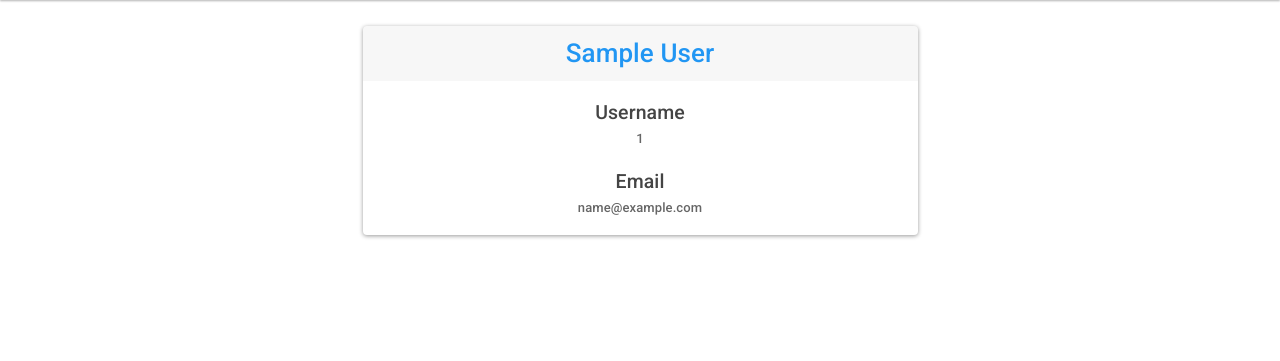
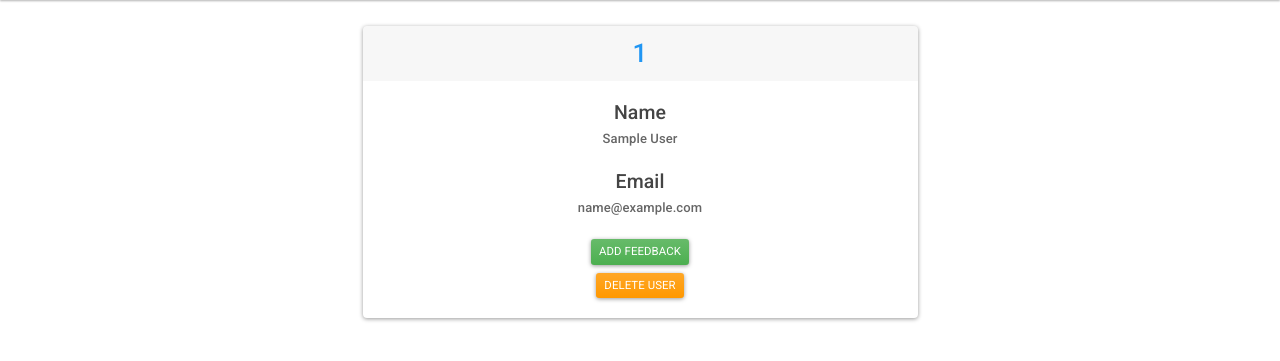
Before and after one commit to lowtrey/e_flask_auth_full, a Flask app: template templates/user.html in a window 1280 px wide. Shown: the part 80-441 px from the top of the page. Run offline with Flask 2, Linux system fonts and the light colour scheme; the template is opened without the code that fills it: values that come from a table or form of the project are taken from there, others are empty; the visitor is signed in with stand-in values (Sample User, id 1); data comes from the database, SQL or seed files in the repository; some libraries are stand-ins or nearby versions.

Commit message:
add user feedback list and styling

```diff
--- a/templates/user.html
+++ b/templates/user.html
@@ -1,13 +1,32 @@
 {% extends "base.html" %}
-{% block title %}Secret{% endblock %}
+{% block title %}{{user.username}}'s Profile{% endblock %}
 {% block content %}
 <div class="card my-2 w-50 m-auto text-center">
-  <h2 class="card-header text-primary">{{user.first_name}} {{user.last_name}}</h2>
+  <h2 class="card-header text-primary">{{user.username}}</h2>
   <div class="card-body">
-    <h4 class="card-title">Username</h4>
-    <h6 class="card-subtitle text-muted">{{user.username}}</h6>
+    <h4 class="card-title">Name</h4>
+    <h6 class="card-subtitle text-muted">{{user.first_name}} {{user.last_name}}</h6>
     <h4 class="card-title mt-4">Email</h4>
     <h6 class="card-subtitle text-muted">{{user.email}}</h6>
+    <div class="mt-4">
+      <a href="" class="btn btn-sm btn-success mb-2">Add Feedback</a>
+      <form action="/users/{{user.username}}/delete" method="POST">
+        <input type="submit" value="Delete User" class="btn btn-sm btn-warning">
+      </form>
+    </div>
   </div>
+  {% if user.feedback %}
+  <h2 class="card-header text-primary mt-4">Feedback Given</h2>
+  <ul class="list-group list-group-flush">
+    {% for feedback in user.feedback %}
+    <li class="list-group-item">
+      <h5><strong>{{feedback.title}}</strong></h5>
+      <p>"{{feedback.content}}"</p>
+        <a href="" class="btn btn-link">Edit</a>
+        <a href="" class="btn btn-link">Delete</a>
+    </li>
+    {% endfor %}
+  </ul>
+  {% endif %}
 </div>
 {% endblock %}
```
